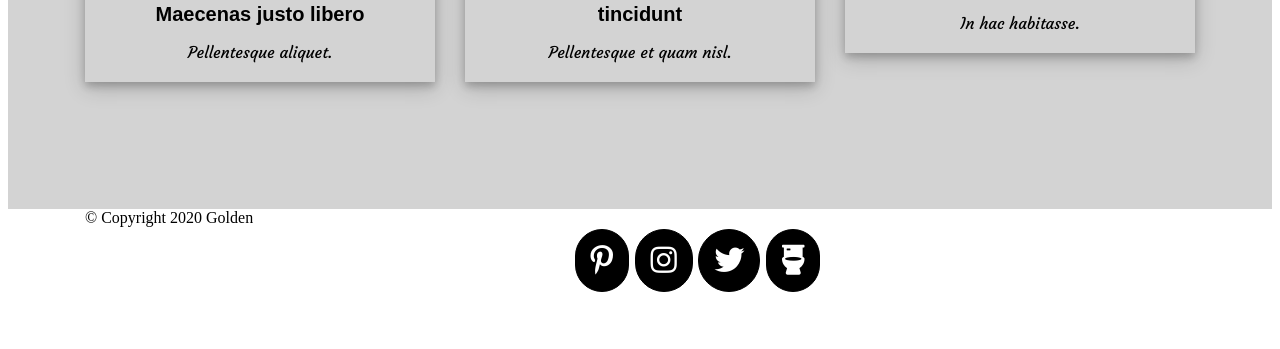
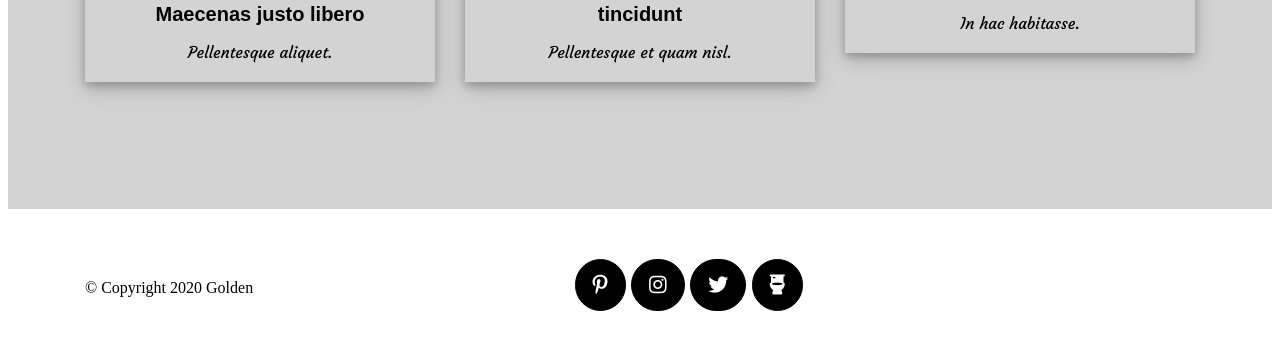
Before and after one commit to Caster22/Task-4.6, a website: page index.html in a window 1280 px wide. Shown: the part 2258-2607 px from the top of the page. Before the commit the page ends 2578 px from the top, so only its background shows below. Drawn offline with Linux system fonts and the light colour scheme.

Commit message:
Fix minor bugs

```diff
--- a/index.html
+++ b/index.html
@@ -146,7 +146,9 @@
         <div class="container">
             <div class="row">
                 <div class="col-4">
-                    © Copyright 2020 Golden
+                    <div class="copy">
+                        © Copyright 2020 Golden
+                    </div>
                 </div>
                 <div class="col-8">
                     <ul class="foot-list">
--- a/sass/style.scss
+++ b/sass/style.scss
@@ -155,17 +155,21 @@ $font-cursive: 'Courgette', Sans-Serif;
 /*Footer*/
 
 .foot {
+  .copy {
+    padding-top: 70px;
+  }
   .foot-list {
     list-style: none;
-    margin-top: 10px;
-    padding-top: 10px;
+    margin-top: 30px;
+    padding-top: 20px;
+    margin-bottom: 30px;
     font-family: $font-text;
     font-weight: bold;
     font-size: 20px;
     padding-left: 15%;
     li {
       display: inline-block;
-      padding: 15px 15px;
+      padding: 10px;
       border: black 1px solid;
       border-radius: 80px;
       background-color: black;
@@ -173,7 +177,8 @@ $font-cursive: 'Courgette', Sans-Serif;
         font-size: 0;
       }
       i {
-        font-size: 30px;
+        padding: 5px 7px;
+        font-size: 20px;
         color: white;
       }
     }
```
Also changed, not shown: css/style.css, 1 other file.
